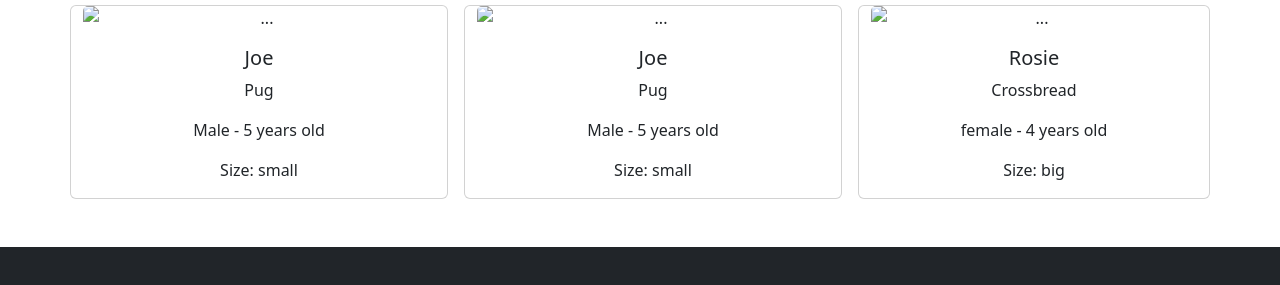
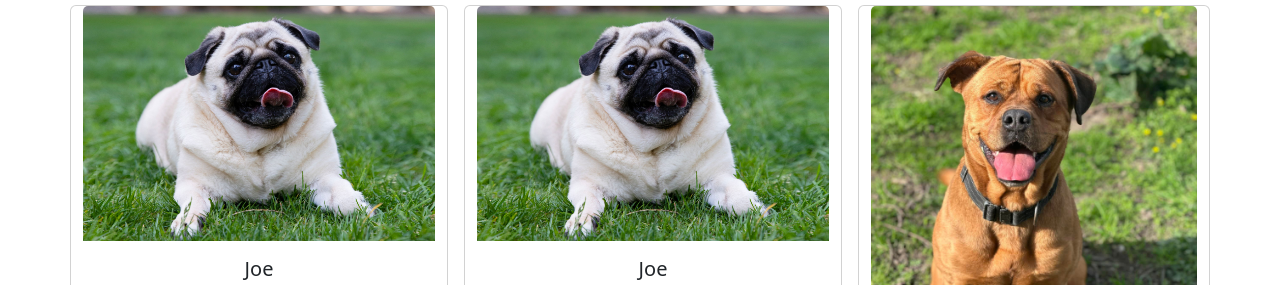
Before and after one commit to kubulimbu4/colchesterk9, a plain HTML site: page index.html in a window 1280 px wide. Shown: the part 1083-1368 px from the top of the page. Drawn offline with nearby package versions, Linux system fonts and the light colour scheme.

Commit message:
Add files via upload

```diff
--- a/index.html
+++ b/index.html
@@ -71,7 +71,7 @@
             <h3> Dog's in our care </h3>
             <div class=" row col-lg text-center gap-3">
               <div class="card col-lg" >
-                <img src="/photos/joe-dog.jpg" class="card-img-top" alt="...">
+                <img src="joe-dog.jpg" class="card-img-top" alt="...">
                 <div class="card-body col-lg">
                   <h5 class="card-title">Joe</h5>
                   <p class="card-text">Pug</p>
@@ -81,7 +81,7 @@
                 </div>
               </div>
               <div class="card col-lg" >
-                <img src="photos/joe-dog.jpg" class="card-img-top" alt="...">
+                <img src="joe-dog.jpg" class="card-img-top" alt="...">
                 <div class="card-body col-lg">
                   <h5 class="card-title">Joe</h5>
                   <p class="card-text">Pug</p>
@@ -92,7 +92,7 @@
               </div>
             <div class="row text-center gap-3 col-lg">
               <div class="card col-lg" >
-                <img src="photos/rosie.jpg" class="card-img-top" alt="...">
+                <img src="rosie.jpg" class="card-img-top" alt="...">
                 <div class="card-body col-lg">
                   <h5 class="card-title">Rosie</h5>
                   <p class="card-text">Crossbread</p>
```
